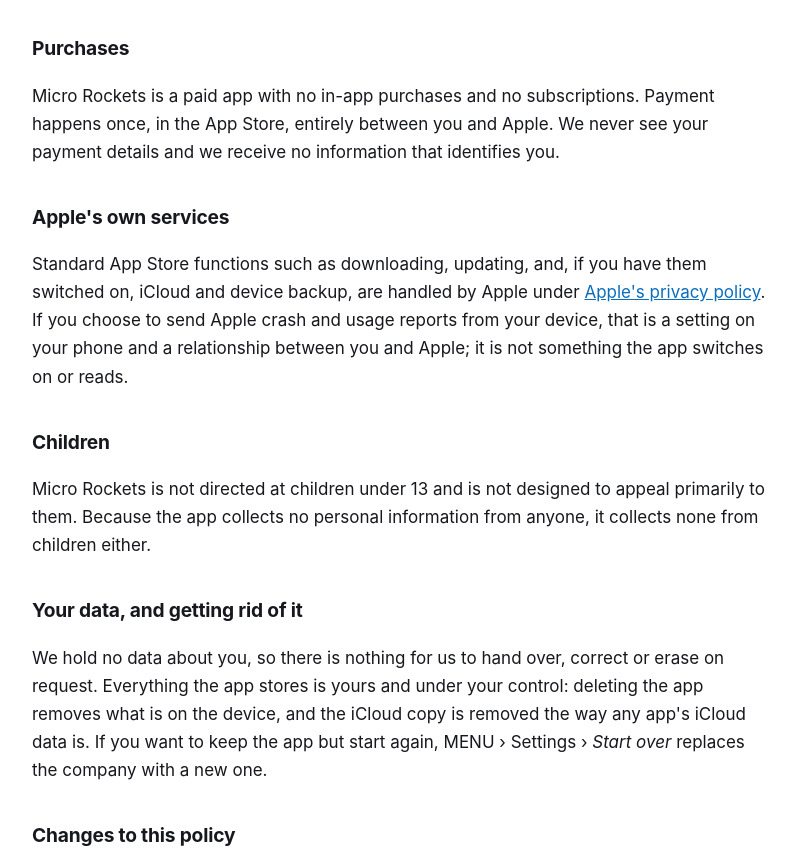
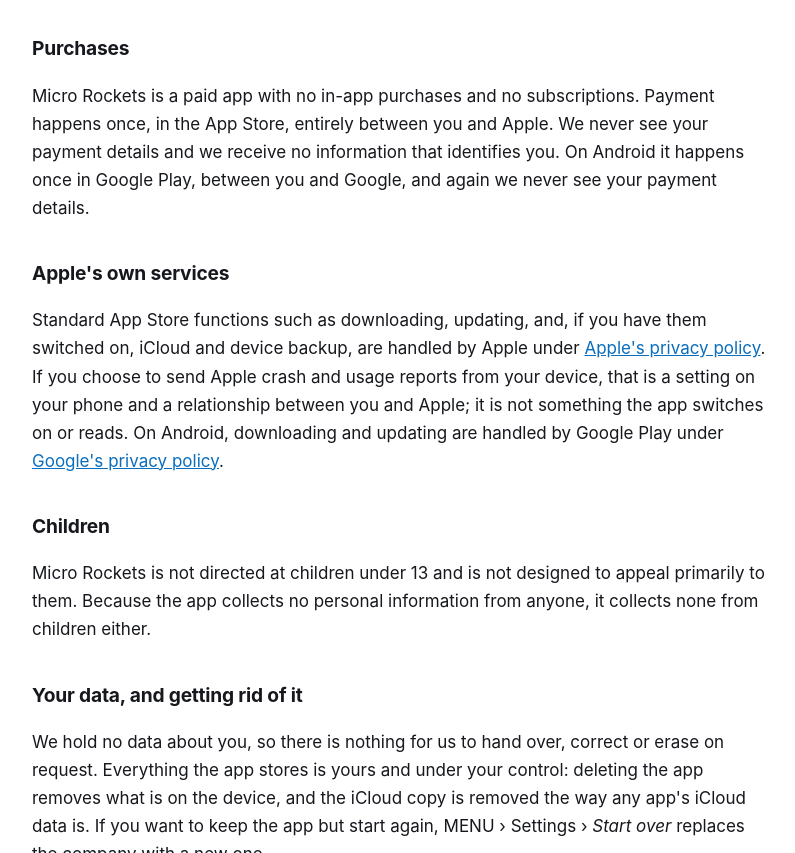
Before and after one commit to tidalforgegames/microrockets, a plain HTML site: page docs/privacy.html in a window 1280 px wide. Shown: the part 1545-2398 px from the top of the page, without its empty margins (240-1035 px from the left). Drawn offline with Linux system fonts and the light colour scheme.

Commit message:
Privacy: payment and downloads on Google Play (1.0.2)
Co-Authored-By: Claude Opus 5.5 <noreply@anthropic.com>

```diff
--- a/docs/privacy.html
+++ b/docs/privacy.html
@@ -32,7 +32,7 @@
 <body>
 
 <h1>Privacy Policy</h1>
-<p class="updated">Micro Rockets, by Tidal Forge Games. Last updated 14 November 2026.</p>
+<p class="updated">Micro Rockets, by Tidal Forge Games. Last updated 16 November 2026.</p>
 
 <div class="lede">
   <strong>Micro Rockets collects nothing.</strong> There is no account, no
@@ -101,6 +101,8 @@
   Micro Rockets is a paid app with no in-app purchases and no subscriptions.
   Payment happens once, in the App Store, entirely between you and Apple. We never
   see your payment details and we receive no information that identifies you.
+  On Android it happens once in Google Play, between you and Google, and again we
+  never see your payment details.
 </p>
 
 <h2>Apple's own services</h2>
@@ -110,7 +112,9 @@
   <a href="https://www.apple.com/legal/privacy/">Apple's privacy policy</a>.
   If you choose to send Apple crash and usage reports from your device, that is a
   setting on your phone and a relationship between you and Apple; it is not
-  something the app switches on or reads.
+  something the app switches on or reads. On Android, downloading and updating are
+  handled by Google Play under
+  <a href="https://policies.google.com/privacy">Google's privacy policy</a>.
 </p>
 
 <h2>Children</h2>
```
